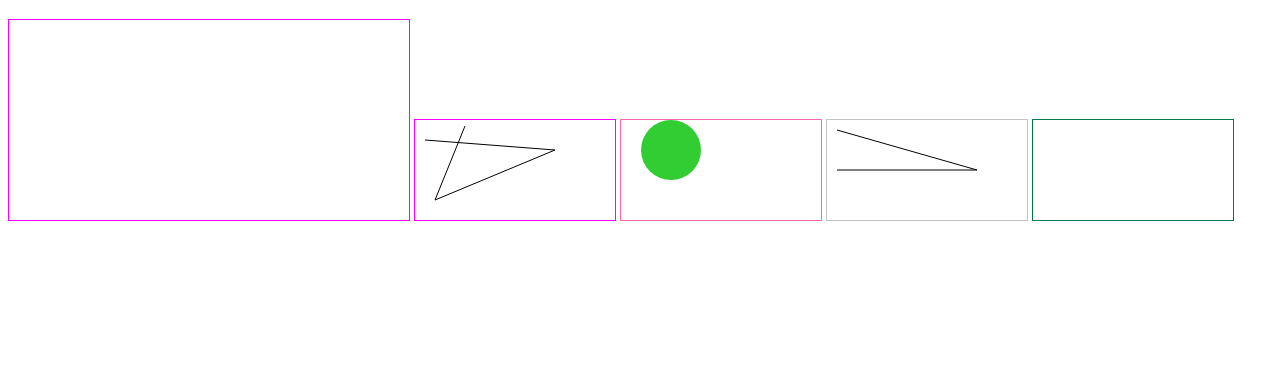
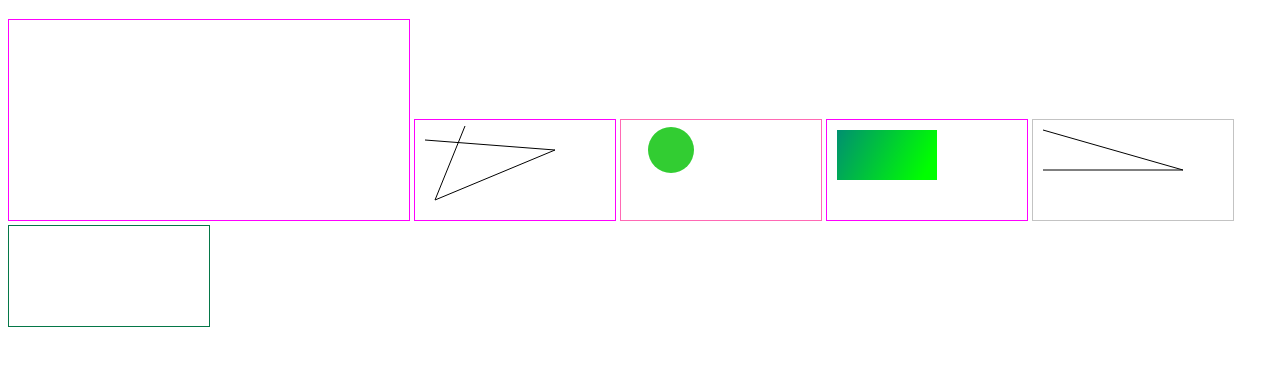
Before and after one commit to wangJS2345/JoyceHTML5, a plain HTML site: page MyHTML5/public_html/HTML5/Canvas/index.html in a window 1280 px wide. Shown: the part 70-436 px from the top of the page. Drawn offline with Linux system fonts and the light colour scheme.

Commit message:
绘制渐变矩形
注意：渐变矩形只能给定两个颜色，否则绘制失败

```diff
--- a/MyHTML5/public_html/HTML5/Canvas/index.html
+++ b/MyHTML5/public_html/HTML5/Canvas/index.html
@@ -41,6 +41,8 @@ and open the template in the editor.
         <canvas id="lineCanvas" width="200" height="100" style="border: 1px solid #ff00ff"></canvas>
         <!--圆-->
         <canvas id="roundCanvas" width="200" height="100" style="border: 1px solid #FF69B4"></canvas>
+        <!--渐变矩形-->
+        <canvas id="changeCanvas" width="200" height="100" style="border: 1px solid #ff00ff;">渐变矩形</canvas>
 
         <canvas id="myCanvas" width="200" height="100" style="border:1px solid #c3c3c3;">
 Your browser does not support the canvas element.
@@ -88,9 +90,27 @@ cxt.stroke();
         //参数依次是:圆的中心的的坐标x,圆的中心的的坐标y,半径,圆的起始位置
         //Math.PI*2:PI就是起始位置.沿顺时针路线,分别是0.5 PI（正下方）,1 PI和1.5 PI（正上方）,为画饼图提供了扇形范围的依据.第五个参数是弧长Math.PI*2就是整个圆,Math.PI是半圆
         //true是顺时针false是顺时针
-        cxt.arc(50,30,30,0,Math.PI*2,true);
+        //arc(定义一个中心点，半径，起始角度，结束角度，和绘图方向：顺时针或逆时针)
+        cxt.arc(50,30,23,0,Math.PI*2,true);
         cxt.closePath();
         cxt.fill();
 
     </script>
+
+    <script type="text/javascript">
+        var c=document.getElementById("changeCanvas");
+        var cxt=c.getContext("2d");
+        //渐变矩形的大小
+        var grd=cxt.createLinearGradient(0,0,100,50);
+        //渐变矩形的颜色1 开始颜色
+        grd.addColorStop(0,"#008080");
+        //渐变矩形的颜色2 结束颜色
+        grd.addColorStop(1,"#00ff00");
+        //渐变矩形填充颜色
+        cxt.fillStyle=grd;
+        //渐变矩形的坐标,大小
+        cxt.fillRect(10,10,100,50);
+
+
+    </script>
 </html>
```
Also changed, not shown: 1 other file.
